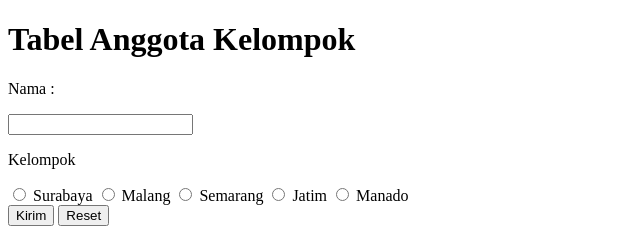
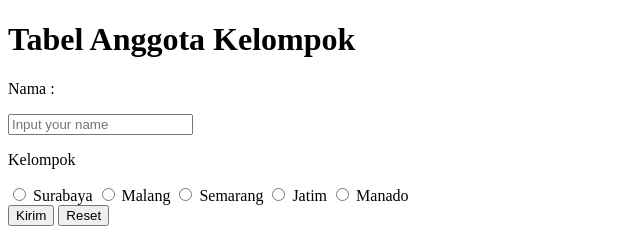
Before and after one commit to uminurh/web-basic-seal, a plain HTML site: page table.html in a window 1280 px wide. Shown: the top 240 px of the page, 0-640 px from the left. Drawn offline with Linux system fonts and the light colour scheme.

Commit message:
add palceholder name

```diff
--- a/table.html
+++ b/table.html
@@ -12,7 +12,7 @@
 
    <form>
         <p> Nama : </p>
-        <input type = "text" name = "nama">
+        <input type = "text" name = "nama" placeholder = "Input your name">
         <p> Kelompok </p>
         <input type = "radio" name = "kelompok" id = "surabaya">
         <label for = "surabaya"> Surabaya </label>
```
